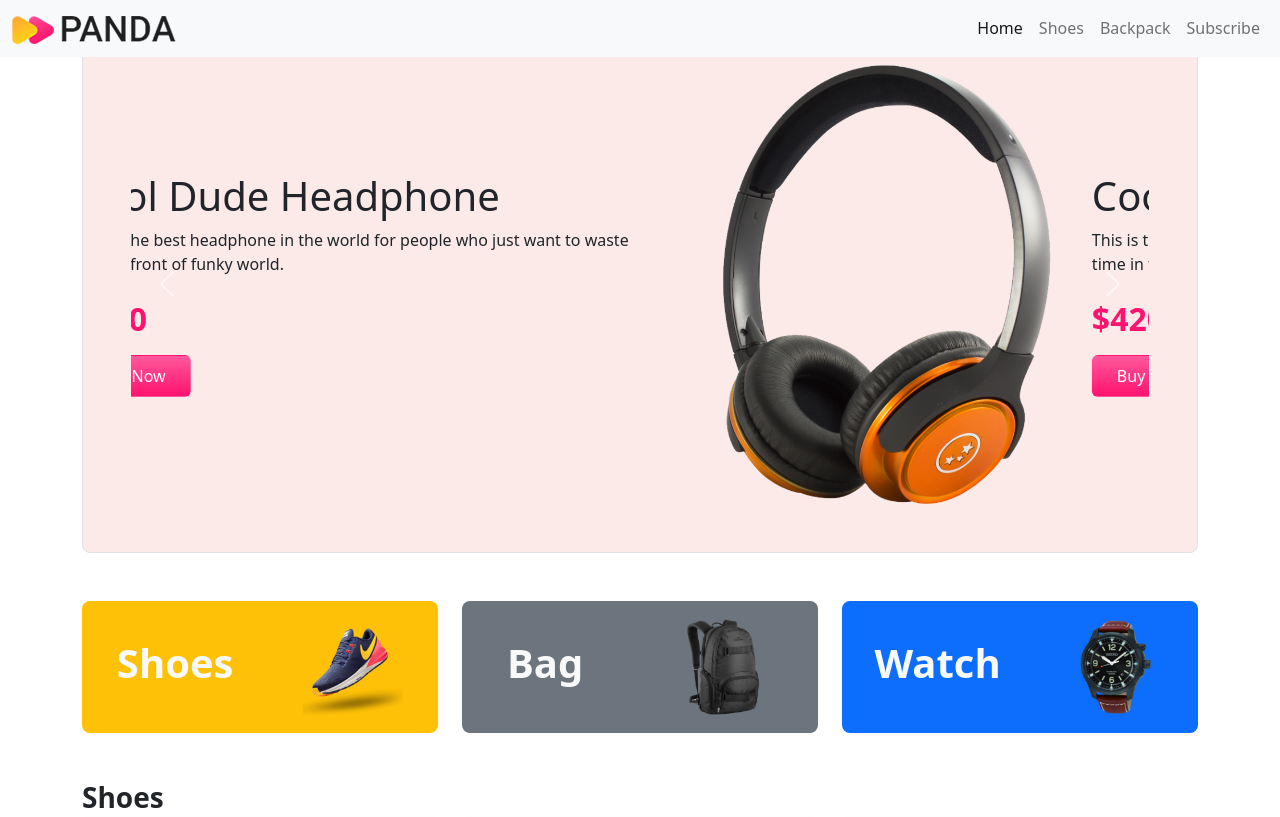
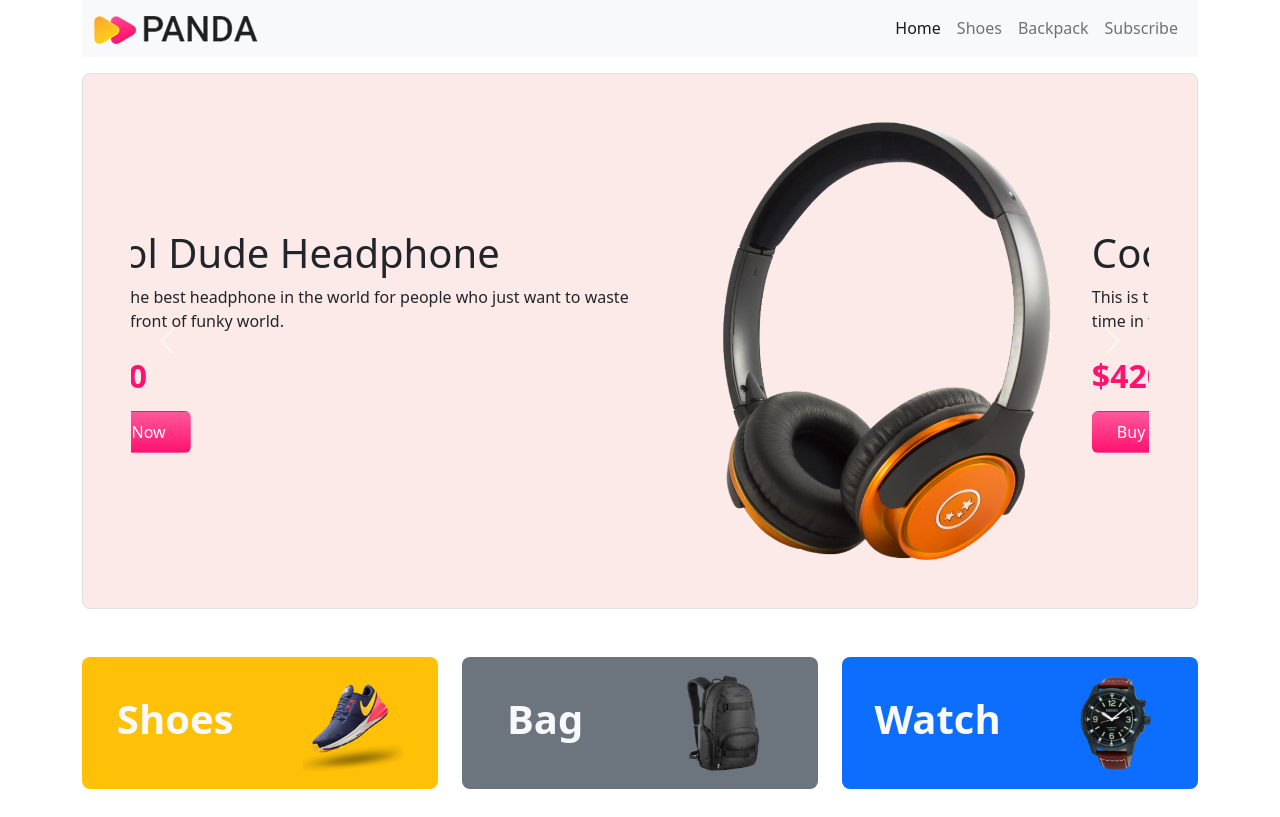
Before and after one commit to mmorshedulislam/panda-ecommerce-bootstrap, a plain HTML site: page index.html in a window 1280 px wide. Shown: the top 817 px of the page. Drawn offline with nearby package versions, Linux system fonts and the light colour scheme.

Commit message:
remove fixed-top

```diff
--- a/index.html
+++ b/index.html
@@ -13,7 +13,7 @@
     <header>
       <div class="container">
         <!-- Navbar start -->
-        <nav class="navbar navbar-expand-lg bg-light fixed-top">
+        <nav class="navbar navbar-expand-lg bg-light">
           <div class="container-fluid">
             <a class="navbar-brand" href="#">
               <img src="images/logo.png" alt="">
```
